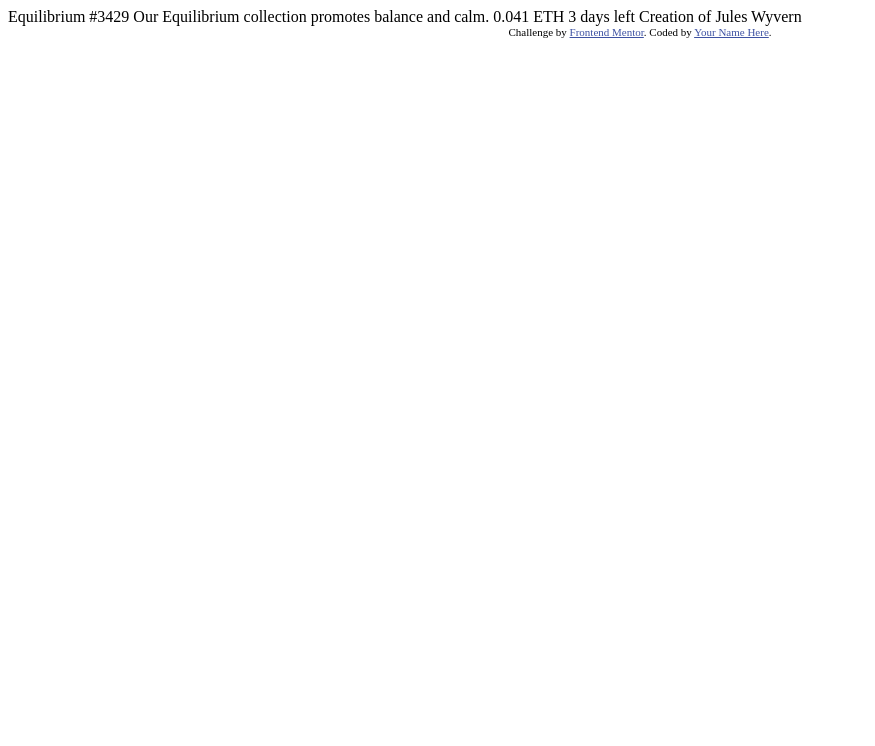
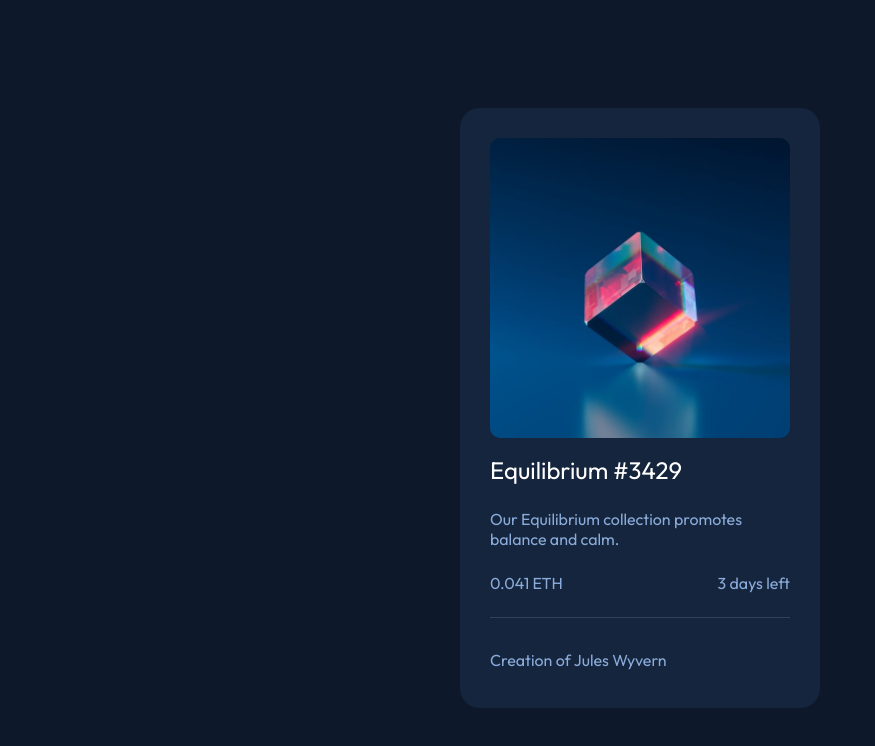
Before and after one commit to Valborg1/nft-preview-card-component, a plain HTML site: page index.html in a window 1280 px wide. Shown: the whole page, without its empty margins (0-875 px from the left). Drawn offline with Linux system fonts and the light colour scheme.

Commit message:
initial layout, need to add icons and colors

```diff
--- a/index.html
+++ b/index.html
@@ -5,29 +5,77 @@
   <meta name="viewport" content="width=device-width, initial-scale=1.0"> <!-- displays site properly based on user's device -->
 
   <link rel="icon" type="image/png" sizes="32x32" href="./images/favicon-32x32.png">
-
+  <link rel="preconnect" href="https://fonts.googleapis.com">
+  <link rel="preconnect" href="https://fonts.gstatic.com" crossorigin>
+  <link href="https://fonts.googleapis.com/css2?family=Outfit:wght@100..900&display=swap" rel="stylesheet">
   <title>Frontend Mentor | NFT preview card component</title>
 
-  <!-- Feel free to remove these styles or customise in your own stylesheet 👍 -->
   <style>
-    .attribution { font-size: 11px; text-align: center; }
-    .attribution a { color: hsl(228, 45%, 44%); }
+    body {
+      font-family: Outfit, sans-serif;
+      display: flex;
+      justify-content: center;
+      align-items: center;
+      height: 100vh;
+      color: hsl(215, 51%, 70%);
+      background-color: hsl(217, 54%, 11%);
+    }
+
+    .nft-container {
+      display: flex;
+      flex-direction: column;
+      flex: 0 0 auto;
+      max-width: 300px;
+      background-color: hsl(216, 50%, 16%);
+      padding:30px;
+      border-radius: 20px;
+    }
+
+    .nft-container img {
+      border-radius: 10px;
+    }
+
+    h1, p {
+      margin-bottom: 8px;
+    }
+
+    h1 {
+      color: hsl(0, 0%, 100%);
+      font-size: 1.5rem;
+      font-weight: 400;
+    }
+
+    p {
+      font-weight: 400;
+    }
+
+    .card {
+      display: flex;
+      justify-content:space-between;
+      padding-bottom: 16px;
+      border-bottom: 1px solid hsl(215, 32%, 27%);
+    }
+
+    .user {
+      margin-top: 16px;
+      display: flex
+    }
+
   </style>
 </head>
 <body>
-
-  Equilibrium #3429
-
-  Our Equilibrium collection promotes balance and calm.
-
-  0.041 ETH
-  3 days left
-
-  Creation of Jules Wyvern
-
-  <div class="attribution">
-    Challenge by <a href="https://www.frontendmentor.io?ref=challenge" target="_blank">Frontend Mentor</a>.
-    Coded by <a href="#">Your Name Here</a>.
+  <div class="nft-container">
+    <img src="./images/image-equilibrium.jpg" alt="equilibrium"/>
+    <h1>Equilibrium #3429</h1>
+    <p>Our Equilibrium collection promotes balance and calm.</p>
+    <div class="card">
+      <p class="price eth"><i></i>0.041 ETH</p>
+      <p class="time"><i></i>3 days left</p>
+    </div>
+    <div class="user">
+      <img/>
+      <p>Creation of <span class="user-name">Jules Wyvern</span></p>
+    </div>
   </div>
 </body>
 </html>
```
